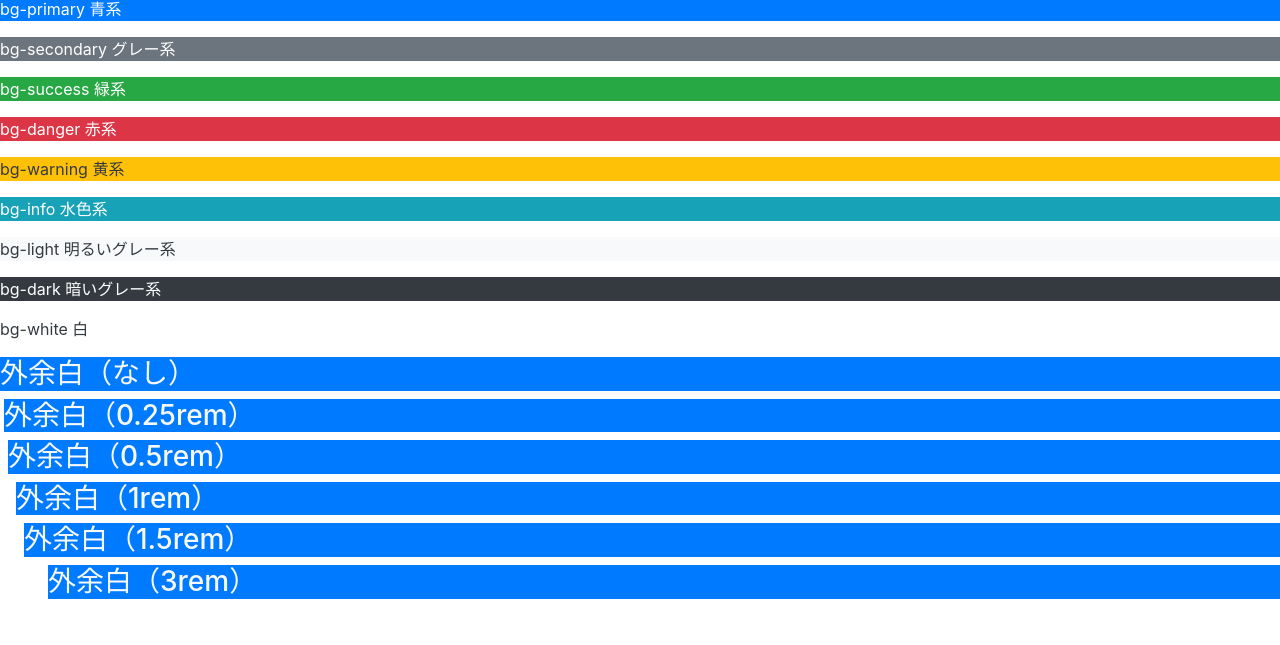
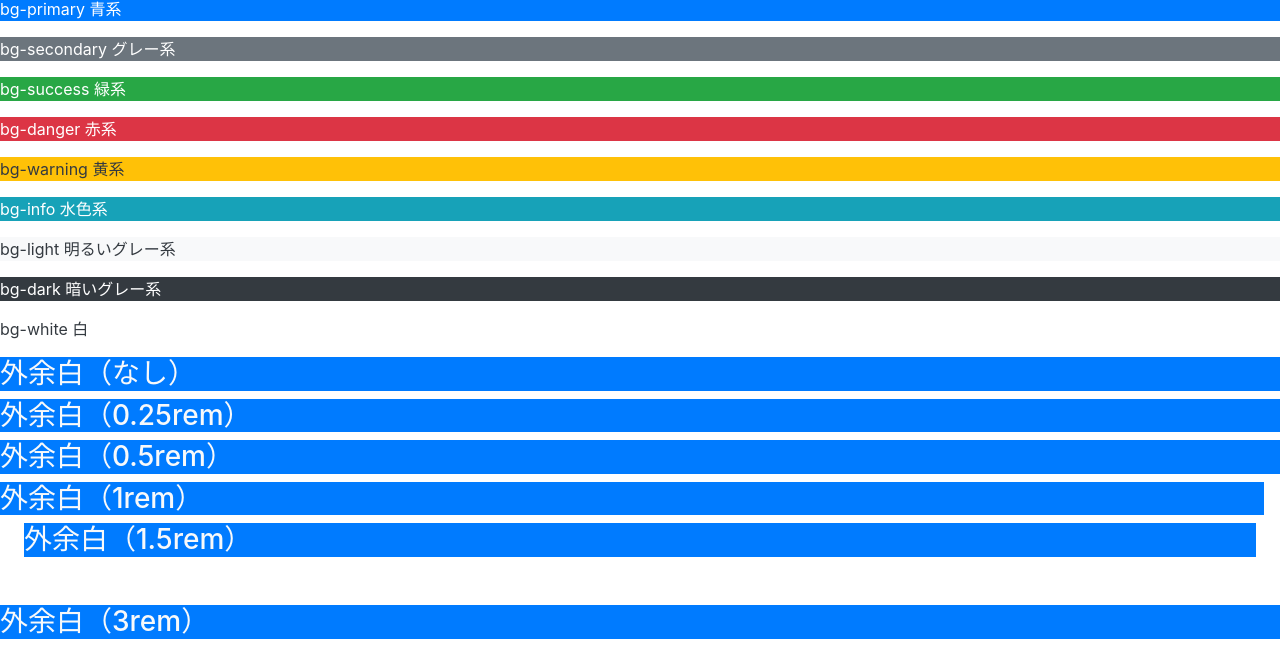
Before and after one commit to tkmdn9/intro_git, a plain HTML site: page Source/bootstrapsample.html in a window 1280 px wide. Shown: the part 155-800 px from the top of the page. Drawn offline with Linux system fonts and the light colour scheme.

Commit message:
bootstrapのソースをアップ

```diff
--- a/Source/bootstrapsample.html
+++ b/Source/bootstrapsample.html
@@ -47,11 +47,13 @@
 
 
       <h3 class="ml-0 text-light bg-primary">外余白（なし）</h3>
-      <h3 class="ml-1 text-light bg-primary">外余白（0.25rem）</h3>
-      <h3 class="ml-2 text-light bg-primary">外余白（0.5rem）</h3>
-      <h3 class="ml-3 text-light bg-primary">外余白（1rem）</h3>
-      <h3 class="ml-4 text-light bg-primary">外余白（1.5rem）</h3>
-      <h3 class="ml-5 text-light bg-primary">外余白（3rem）</h3>
+      <h3 class="mt-1 text-light bg-primary">外余白（0.25rem）</h3>
+      <h3 class="mb-2 text-light bg-primary">外余白（0.5rem）</h3>
+      <h3 class="mr-3 text-light bg-primary">外余白（1rem）</h3>
+      <h3 class="mx-4 text-light bg-primary">外余白（1.5rem）</h3>
+      <h3 class="my-5 text-light bg-primary">外余白（3rem）</h3>
+
+      <h3 class="p-5 text-light bg-success">内余白（3rem）</h3>
 
     <!-- Optional JavaScript -->
     <!-- jQuery first, then Popper.js, then Bootstrap JS -->
```
